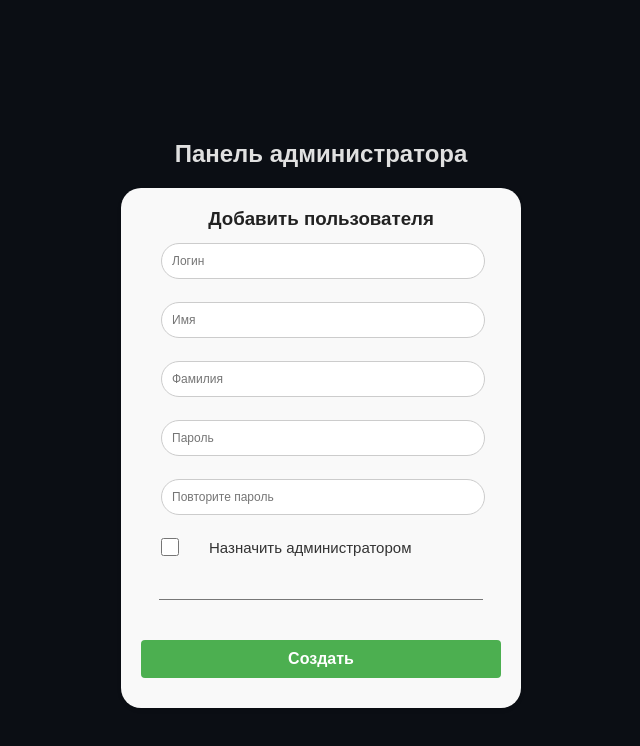
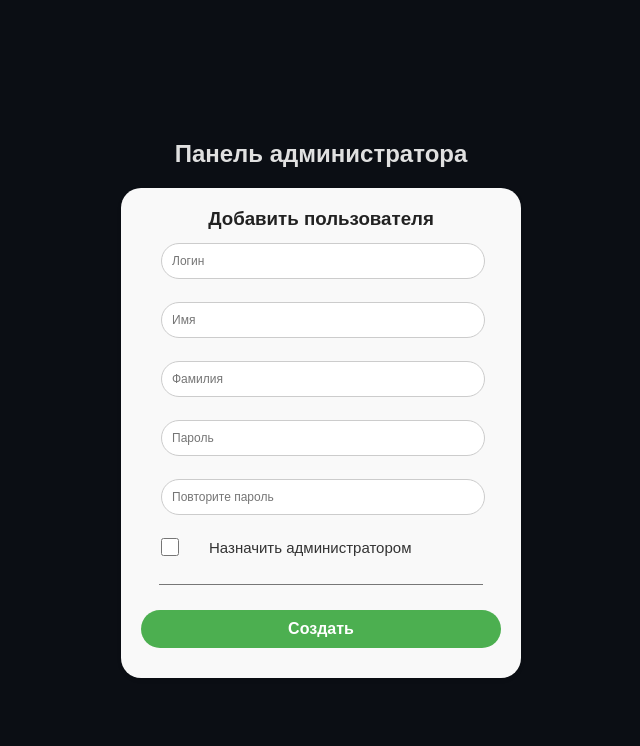
Before and after one commit to exlntz/predprof, a Vue app in the folder front/: page /admin in a window 1280 px wide. Shown: the top 746 px of the page, without its empty margins (319-959 px from the left). Built offline with nearby package versions, Linux system fonts and the light colour scheme.

Commit message:
admin update design

```diff
--- a/front/src/views/AdminPage.vue
+++ b/front/src/views/AdminPage.vue
@@ -128,12 +128,16 @@ h2 {
   cursor: pointer;
 }
 
+hr {
+  margin: 15px auto;
+}
+
 .user-form button {
   padding: 10px;
   background-color: #4CAF50;
   color: white;
   border: none;
-  border-radius: 4px;
+  border-radius: 20px;
   cursor: pointer;
   font-weight: bold;
 }
```
